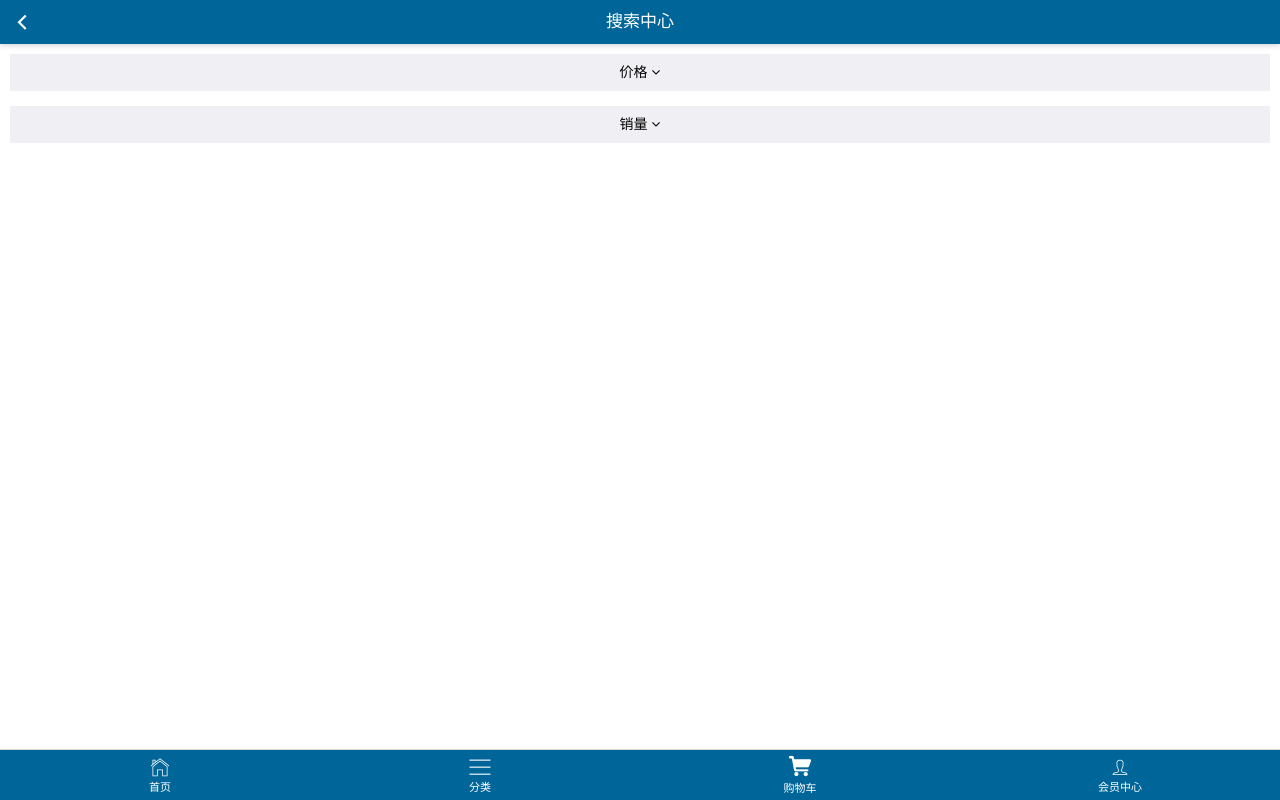
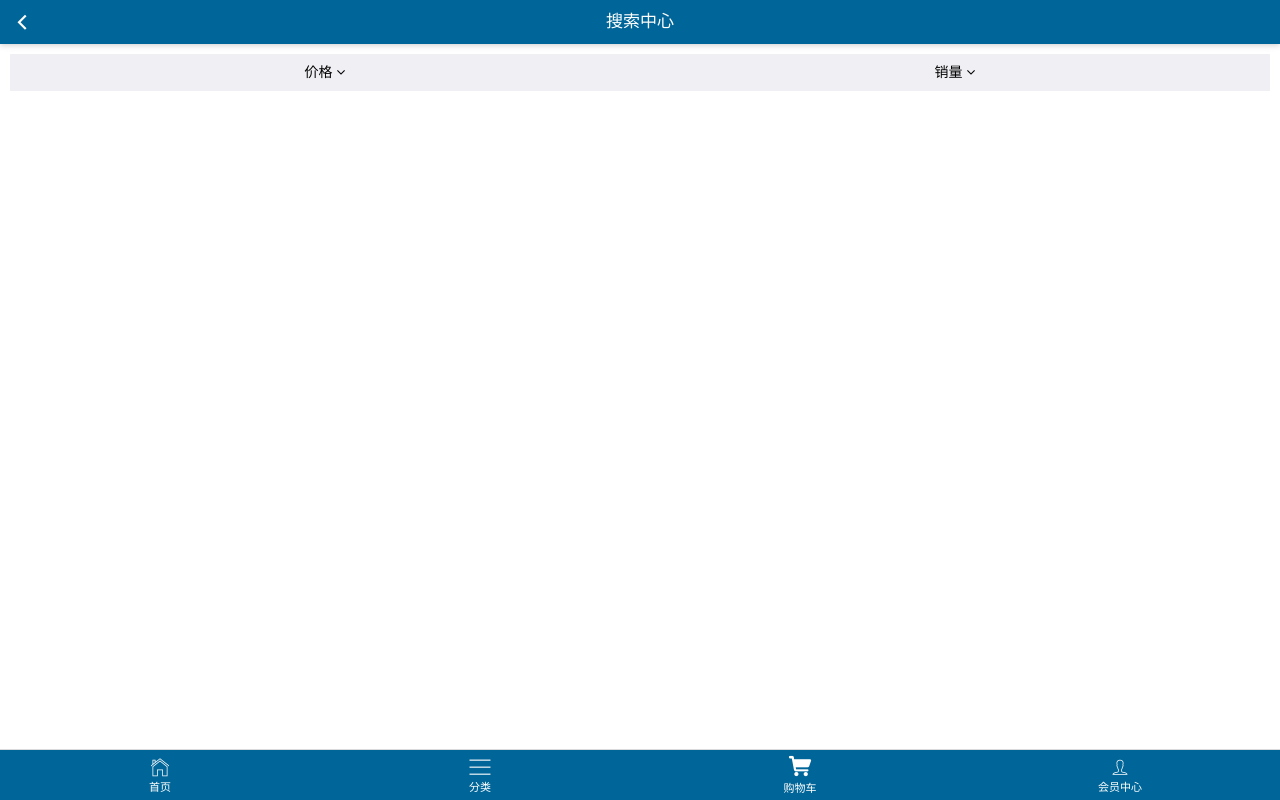
Before and after one commit to fuxiaoRebirth/mui-bootstarp-demo, a website: page public/mobile/search-list.html in a window 1280 px wide. Drawn offline with Linux system fonts and the light colour scheme.

```diff
--- a/public/mobile/css/search.css
+++ b/public/mobile/css/search.css
@@ -41,7 +41,7 @@
 
 .search-bar{
 	text-align:center;
-	width:100%;
+	/* width:100%; */
 	background:#efeff4;
 	padding:8px 0;
 	font-size:14px;
--- a/public/mobile/search-list.html
+++ b/public/mobile/search-list.html
@@ -41,10 +41,10 @@
 	<div id="refresh">
 		<div class="container">
 			<div class="mui-row">
-		        <div class="mui-col-sm-6 search-bar" id="priceSort">
+		        <div class="mui-col-xs-6 search-bar" id="priceSort">
 					价格&nbsp;<span class="fa fa-angle-down"></span>
 		        </div>
-		        <div class="mui-col-sm-6 search-bar" id="numSort">
+		        <div class="mui-col-xs-6 search-bar" id="numSort">
 					销量&nbsp;<span class="fa fa-angle-down"></span>
 		        </div>
 		    </div>
```
Also changed, not shown: public/mobile/index.html (+1 -3 lines).
